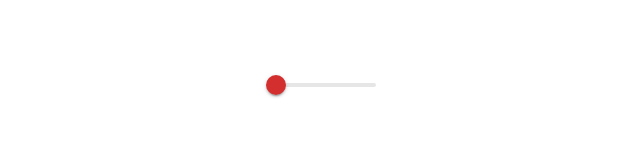
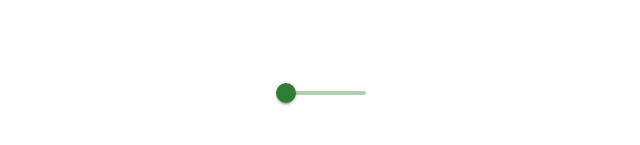
Before and after one commit to akhileshsharma22/material-ui-learning, a React (Vite) app: page / in a window 1280 px wide. Shown: the part 315-460 px from the top of the page, without its empty margins (314-954 px from the left). Built offline with nearby package versions, Linux system fonts and the light colour scheme.

Commit message:
Created custom MUI Slider using styled API and fixed TypeScript imports

```diff
--- a/src/App.tsx
+++ b/src/App.tsx
@@ -1,4 +1,17 @@
-import { CssBaseline, Slider, Stack, Container } from '@mui/material'
+import { CssBaseline, Slider, Stack, Container, Button , styled , type SliderProps } from '@mui/material'
+
+
+const CustomSlider = styled(Slider)<SliderProps>(({theme}) =>({
+  // width:"80px",
+  width:theme.spacing(10),
+  color:theme.palette.success.main,
+
+  "& .MuiSlider-thumb" : {
+    "&:hover, &.Mui-focusVisible" : {
+      backgroundColor:"red",
+    },
+  },
+}));
 
 function App() {
 
@@ -14,7 +27,7 @@ function App() {
     }}
     maxWidth="xs">
       <Stack >
-        <CssBaseline />
+        {/* <CssBaseline />
         <Slider
         disabled sx={{width:100,
            color:'success.main',
@@ -27,12 +40,19 @@ function App() {
           //   },
           //   backgroundColor: "red",
           //  },
-          "&.Mui-disabled" : {
-            "& .MuiSlider-thumb" : {
-              backgroundColor: "error.main",
-            },
-           },
-        }}/>
+          // "&.Mui-disabled" : {
+          //   ".MuiSlider-thumb" : {
+          //     backgroundColor: "error.main",
+          //   },
+          //  },
+
+        }}
+
+        />
+
+          <Button >Hover me</Button> */}
+          <CustomSlider />
+
       </Stack>
     </Container>
   )
```
